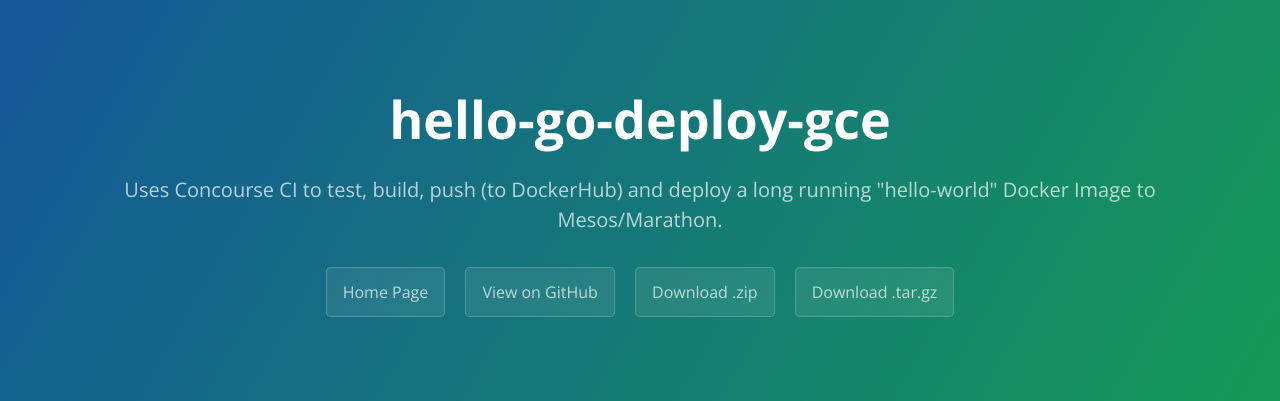
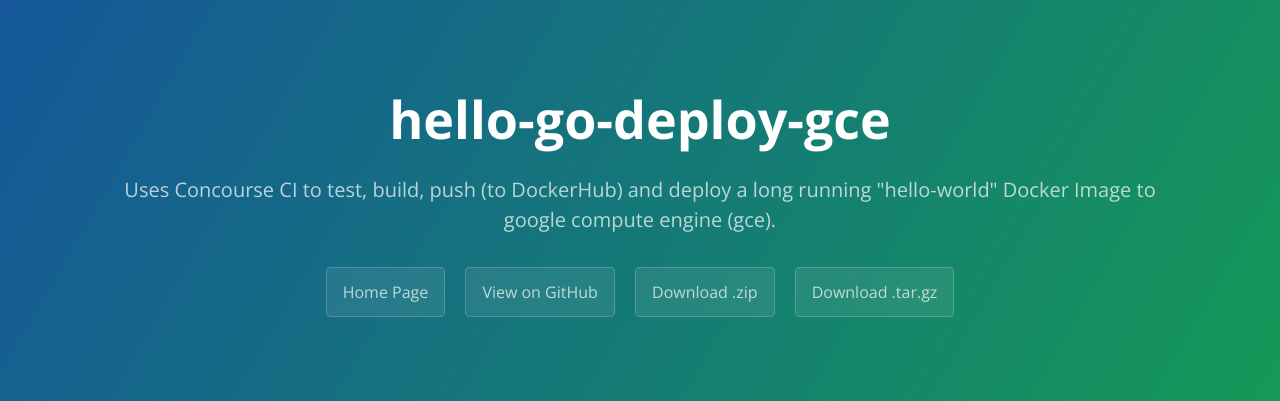
Before and after one commit to JeffDeCola/hello-go-deploy-gce, a Jekyll site: the page built from docs/index.md, in a window 1280 px wide and 900 px high. Shown: the top 401 px of the window. Built offline with Jekyll 4.4.1, drawn with Linux system fonts in a browser that asks for light colours; nearby versions of some CDN libraries; library files that are not in the unit come from our copies.

Commit message:
updated github page

```diff
--- a/docs/index.md
+++ b/docs/index.md
@@ -2,7 +2,7 @@
 layout: default
 title: JeffDeCola/hello-go-deploy-gce
 projectname : hello-go-deploy-gce
-summary: Uses Concourse CI to test, build, push (to DockerHub) and deploy a long running "hello-world" Docker Image to Mesos/Marathon.
+summary: Uses Concourse CI to test, build, push (to DockerHub) and deploy a long running "hello-world" Docker Image to google compute engine (gce).
 ---
 
 {% include README.md %}
```
